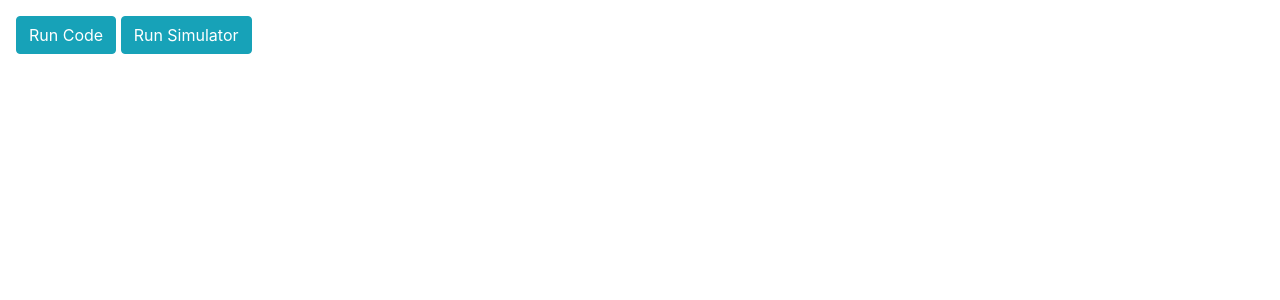
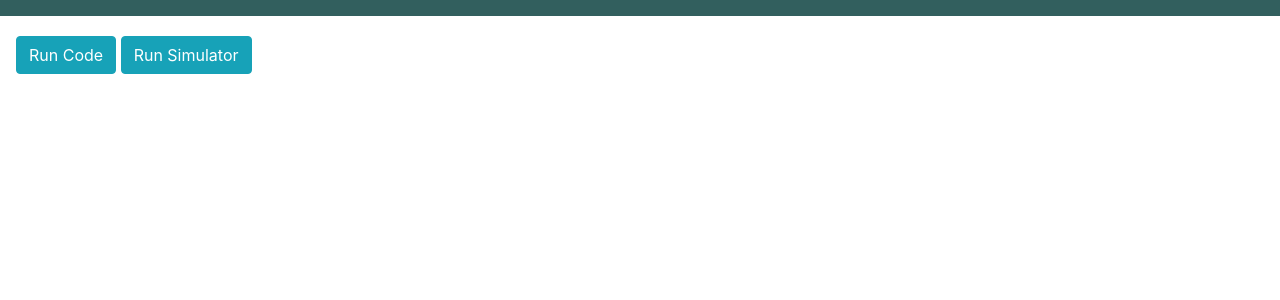
Before and after one commit to MihneaBoca/Remote-Robot-Tutor, a Django app: page / in a window 1280 px wide. Shown: the top 300 px of the page. Run offline with Django 3.2, Linux system fonts and the light colour scheme; some libraries are stand-ins or nearby versions.

Commit message:
Refactoring: Added a navbar

```diff
--- a/templates/index.html
+++ b/templates/index.html
@@ -6,6 +6,8 @@
     <link rel="stylesheet" href="https://stackpath.bootstrapcdn.com/bootstrap/4.5.0/css/bootstrap.min.css" integrity="sha384-9aIt2nRpC12Uk9gS9baDl411NQApFmC26EwAOH8WgZl5MYYxFfc+NcPb1dKGj7Sk" crossorigin="anonymous">
 </head>
 <body>
+    <nav class="mb-1 navbar navbar-expand-sm navbar-default" style="background-color: #325f5e;">
+    </nav>
     <div class="p-3">
         <button class="btn btn-info" type="Submit" id="id_submit_code" name="submit_code">Run Code</button>
         <button class="btn btn-info" type="Submit" id="id_submit_simulator" name="submit_simulator">Run Simulator</button>
```
